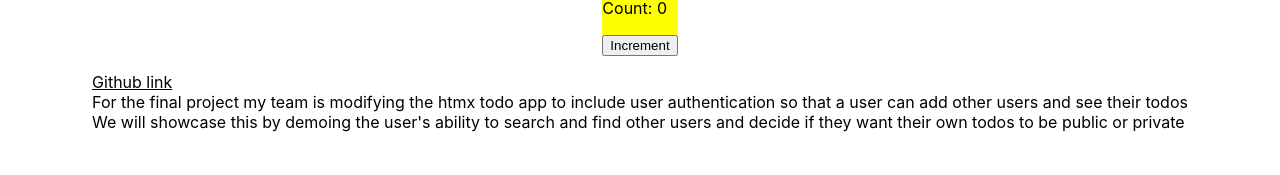
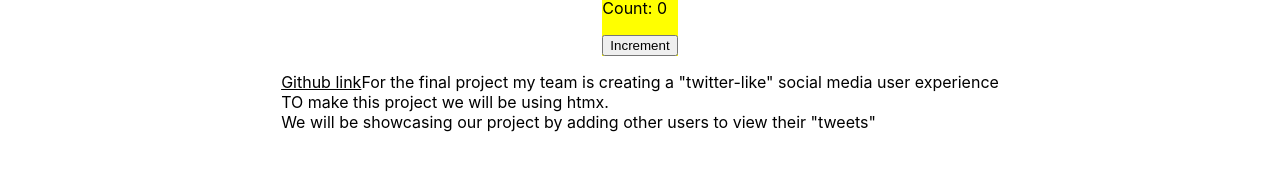
Before and after one commit to jwilcox76/first-nextjs, a Next.js app: page / in a window 1280 px wide. Shown: the part 348-523 px from the top of the page. Built offline with nearby package versions, Linux system fonts and the light colour scheme; no server answers.

Commit message:
paragraph change

```diff
--- a/components/Paragraph.js
+++ b/components/Paragraph.js
@@ -2,8 +2,9 @@ function Paragraph(){
 
 return(
     <p><u><a href="https://github.com/jwilcox76/first-nextjs">Github link</a></u>
-    <br/> For the final project my team is modifying the htmx todo app to include user authentication so that a user can add other users and see their todos
-    <br/> We will showcase this by demoing the user's ability to search and find other users and decide if they want their own todos to be public or private</p>
+    For the final project my team is creating a "twitter-like" social media user experience<br/>
+    TO make this project we will be using htmx.
+    <br/>We will be showcasing our project by adding other users to view their "tweets"<br/> </p>
 
     );
 }
```
